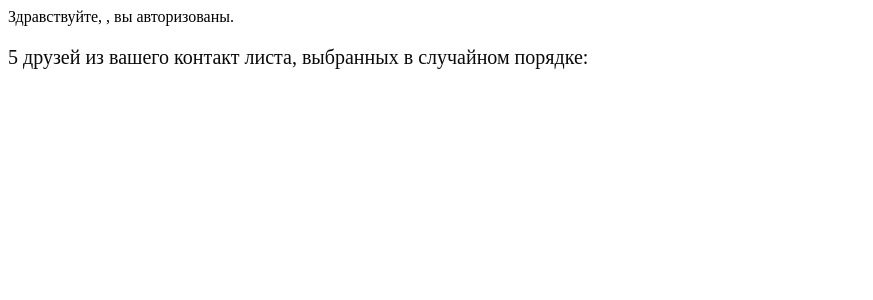
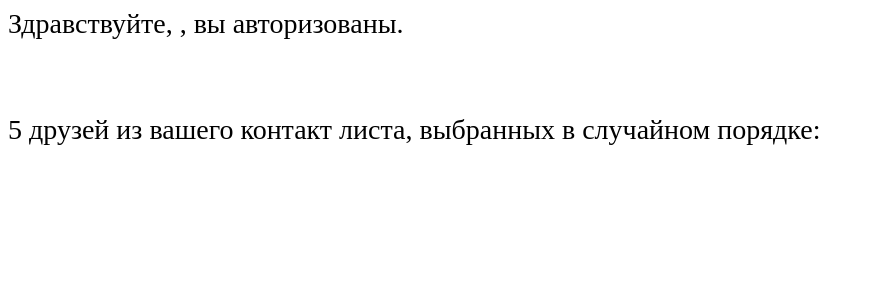
Before and after one commit to Xenine/VkAuthorization, a Django app: page /auth_app/friends/ in a window 1280 px wide. Shown: the top 300 px of the page, without its empty margins (0-873 px from the left). Run offline with Django 3.2, Linux system fonts and the light colour scheme; data that the repository does not hold is empty.

Commit message:
Fix 1.15

```diff
--- a/auth_app/templates/auth_app/homePage2.html
+++ b/auth_app/templates/auth_app/homePage2.html
@@ -2,4 +2,4 @@
 
 <p style="text-align:left;">
   <a href="https://oauth.vk.com/authorize?client_id=7374940&redirect_uri=https://myvkauth.herokuapp.com/auth_app/friends/&display=page&scope=friends,offline&response_type=code" target="_self"
-  style="font-size:32px; text-decoration: none; color:#0a0a0a;">Авторизоваться</a></p>
+  style="font-size:32px; text-decoration: none;">Авторизоваться</a></p>
--- a/auth_app/views.py
+++ b/auth_app/views.py
@@ -17,7 +17,7 @@ def friends(request):
                                         # и возвращает список из 5 друзей пользователя
         if 'testcookie' not in request.COOKIES: # проверяем бразуер пользователя на наличие куки из данного приложения
             response = HttpResponse(report)
-            response.set_cookie('testcookie', 'VK_auth', max_age=60*60*24) # если кнопкуи не обнаружено - записываем куки в браузер
+            response.set_cookie('testcookie', 'VK_auth', max_age=60) # если кнопкуи не обнаружено - записываем куки в браузер
         else:
             response = HttpResponse(report)
         return response
--- a/auth_app/vk_utility.py
+++ b/auth_app/vk_utility.py
@@ -23,21 +23,21 @@ def auth(code):
     data = r.json()
     first_name = data['response'][0]['first_name'] # получаем имя авторизованного пользователя
     last_name = data['response'][0]['last_name'] # получаем фамилию авторизованного пользователя
-    greeting_string = 'Здравствуйте, {0} {1}, вы авторизованы. <br>'
+    greeting_string = '<p style="font-size:28px;">Здравствуйте, {0} {1}, вы авторизованы.</p><br>'
     greeting_string = greeting_string.format(first_name, last_name)
     request_link = "https://api.vk.com/method/friends.get?user_ids={0}&order=random&count=5&fields=domain&access_token={1}&v=5.103 "  # создаем запрос на 5 друзей, выбранных в случайном порядке
     request_link = request_link.format(user_id, access_token)
     r = requests.get(url=request_link) # через API запрос получаем словарь в формате JSON
     data = r.json()
     array_of_friends_ID = data['response']['items'] # получаем массив словарей имен, фамилий и id друзей
-    greeting_string += '<p style="font-size:20px;  text-decoration: none; color:#0a0a0a;">5 друзей из вашего контакт листа, выбранных в случайном порядке:</p><br>'
+    greeting_string += '<p style="font-size:28px;">5 друзей из вашего контакт листа, выбранных в случайном порядке:</p><br>'
     for i in range(5):
         temp_first_name = array_of_friends_ID[i]['first_name']
         temp_last_name = array_of_friends_ID[i]['last_name']
         temp_id = array_of_friends_ID[i]['id']
         temp_new_string = '{0} {1} \n'
         temp_new_string = temp_new_string.format(temp_first_name, temp_last_name)
-        new_string = '<a href="https://vk.com/id{0}" style="font-size:20px;  text-decoration: none; color:#0a0a0a;">{1}</a><br>'
+        new_string = '<a href="https://vk.com/id{0}" style="font-size:20px;">{1}</a><br>'
         new_string = new_string.format(temp_id, temp_new_string)
         greeting_string += new_string
 
```
